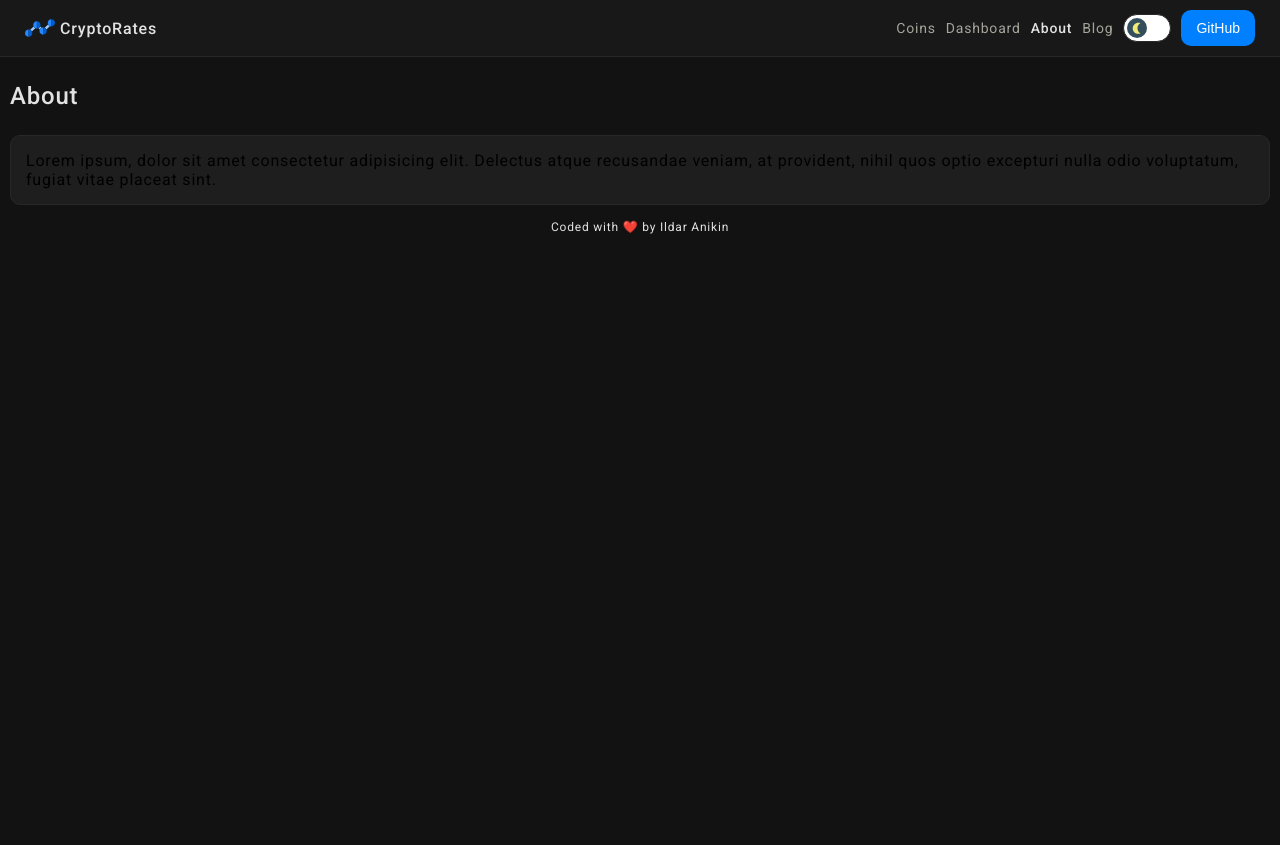
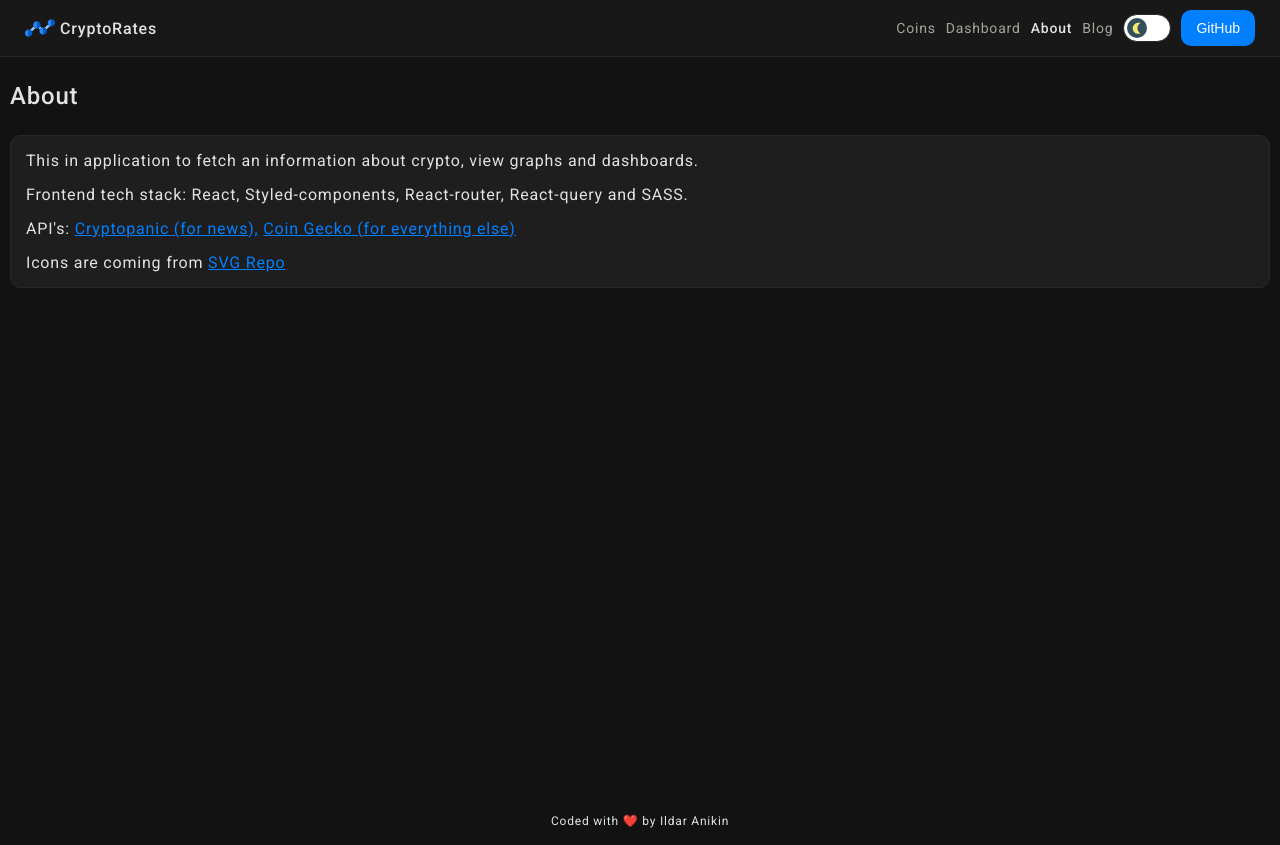
Before and after one commit to hushdev/Crypto-Rates, a React (Create React App) app: page /about in a window 1280 px wide. Before the commit the page ends 800 px from the top, so only its background shows below. Built offline with nearby package versions, Linux system fonts and the light colour scheme; no server answers.

Commit message:
Minor changes

```diff
--- a/src/App.jsx
+++ b/src/App.jsx
@@ -12,6 +12,7 @@ import Graph from "./views/Graph";
 import Coins from "./views/Coins";
 import Blog from "./views/Blog";
 import BlogPost from "./views/BlogPost";
+import styled from "styled-components";
 
 const App = () => {
   const location = useLocation();
@@ -19,7 +20,7 @@ const App = () => {
   const baseUrl = process.env.REACT_APP_API;
 
   return (
-    <div className="App">
+    <StyledApp>
       <QueryClientProvider client={queryClient}>
       <Navbar />
       <Container>
@@ -38,8 +39,15 @@ const App = () => {
       </Container>
       <Footer />
       </QueryClientProvider>
-    </div>
+    </StyledApp>
   );
 };
 
+const StyledApp = styled.div`
+  min-height: 100vh;
+  height: 100%;
+  position: relative;
+  padding-bottom: 45px;
+`;
+
 export default App;
--- a/src/api/queries.js
+++ b/src/api/queries.js
@@ -1,8 +1,16 @@
-const baseURL = "https://api.coingecko.com/api/v3";
+const cryptoURL = "https://api.coingecko.com/api/v3";
+const newsURL = "https://cryptopanic.com/api/v1";
 
-export const getRates = async (page) => {
-  const response = await fetch(
-    `${baseURL}/coins/markets?vs_currency=usd&order=market_cap_desc&per_page=50&page=${page}&sparkline=false`
-  );
-  return response.json();
-};
+const getRates = async (page) => {
+    const response = await fetch(
+      `${cryptoURL}/coins/markets?vs_currency=usd&order=market_cap_desc&per_page=50&page=${page}&sparkline=false`
+    );
+    return response.json();
+  },
+  getNews = async (page) => {
+    // TODO - work on thi bug
+    const response = await fetch('');
+    return response.json();
+  };
+
+export { getRates, getNews };
--- a/src/components/UI/Footer.jsx
+++ b/src/components/UI/Footer.jsx
@@ -17,6 +17,10 @@ const StyledFooter = styled.div`
   padding: 15px;
   color: var(--text-white);
   font-size: 12px;
+  position: absolute;
+  top: calc(100% - 46px);
+  left: 50%;
+  transform: translateX(-50%);
   & a {
     color: var(--text-white);
     text-decoration: none;
--- a/src/views/About.jsx
+++ b/src/views/About.jsx
@@ -1,20 +1,40 @@
 import React from "react";
+import styled from "styled-components";
 import Card from "../components/UI/Card";
 import Title from "../components/UI/Title";
 
 const About = () => {
   return (
-    <div>
+    <StyledAbout>
       <Title size={2}>About</Title>
       <Card>
         <p>
-          Lorem ipsum, dolor sit amet consectetur adipisicing elit. Delectus
-          atque recusandae veniam, at provident, nihil quos optio excepturi
-          nulla odio voluptatum, fugiat vitae placeat sint.
+        This in application to fetch an information about crypto, view graphs and dashboards.
         </p>
+        <p>Frontend tech stack: React, Styled-components, React-router, React-query and SASS.</p>
+        <p>API's:&nbsp;
+          <a href="https://cryptopanic.com" target="_blank" rel="noreferrer">Cryptopanic (for news),</a>
+          &nbsp;
+          <a href="https://www.coingecko.com" target="_blank" rel="noreferrer">Coin Gecko (for everything else)</a>
+        </p>
+        <p>Icons are coming from <a href="https://www.svgrepo.com" target="_blank" rel="noreferrer">SVG Repo</a></p>
       </Card>
-    </div>
+    </StyledAbout>
   );
 };
 
+const StyledAbout = styled.div`
+p {
+  color: var(--text-white);
+  font-size: 16px;
+  margin-top: 15px;
+  &:first-child {
+    margin-top: 0;
+  }
+}
+a {
+  color: var(--blue);
+}
+`;
+
 export default About;
--- a/src/views/Blog.jsx
+++ b/src/views/Blog.jsx
@@ -1,8 +1,12 @@
 import React from "react";
+// import { useQuery } from "react-query";
+// import { getNews } from "../api/queries";
 import Card from "../components/UI/Card";
 import Title from "../components/UI/Title";
 
 const Blog = () => {
+  // const { status, data, error } = useQuery("news", () => getNews(1));
+  // console.log(data);
   return (
     <div>
       <Title size={2}>Blog</Title>
--- a/src/views/Coins.jsx
+++ b/src/views/Coins.jsx
@@ -9,7 +9,7 @@ import CoinsSearch from "../components/Coins/CoinsSearch";
 
 const Rates = ({ baseUrl, ...props }) => {
   const { status, data, error } = useQuery("rates", () => getRates(1));
-  console.log(data);
+
   return (
     <div>
       <Title size={2}>Coins</Title>
```
